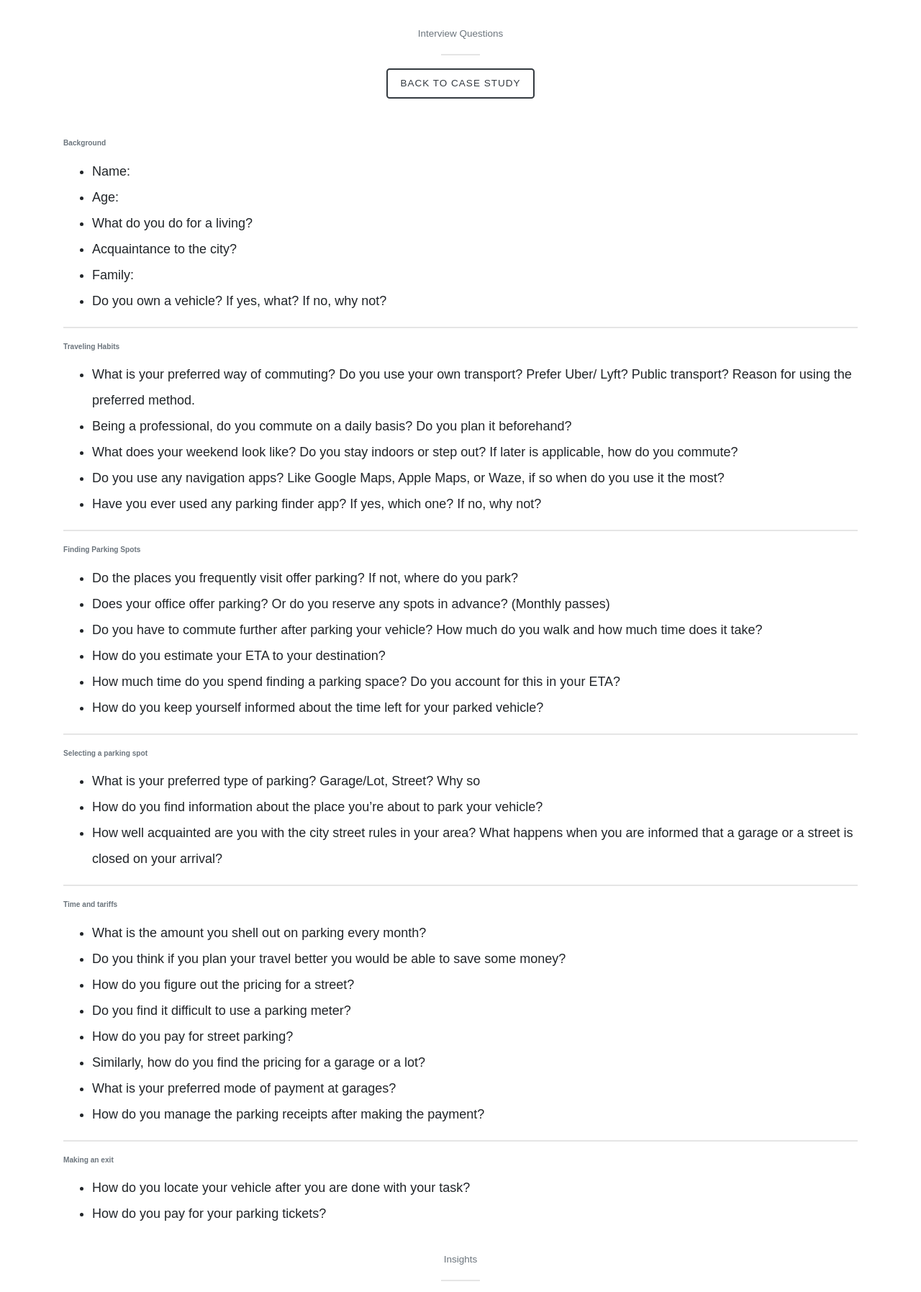
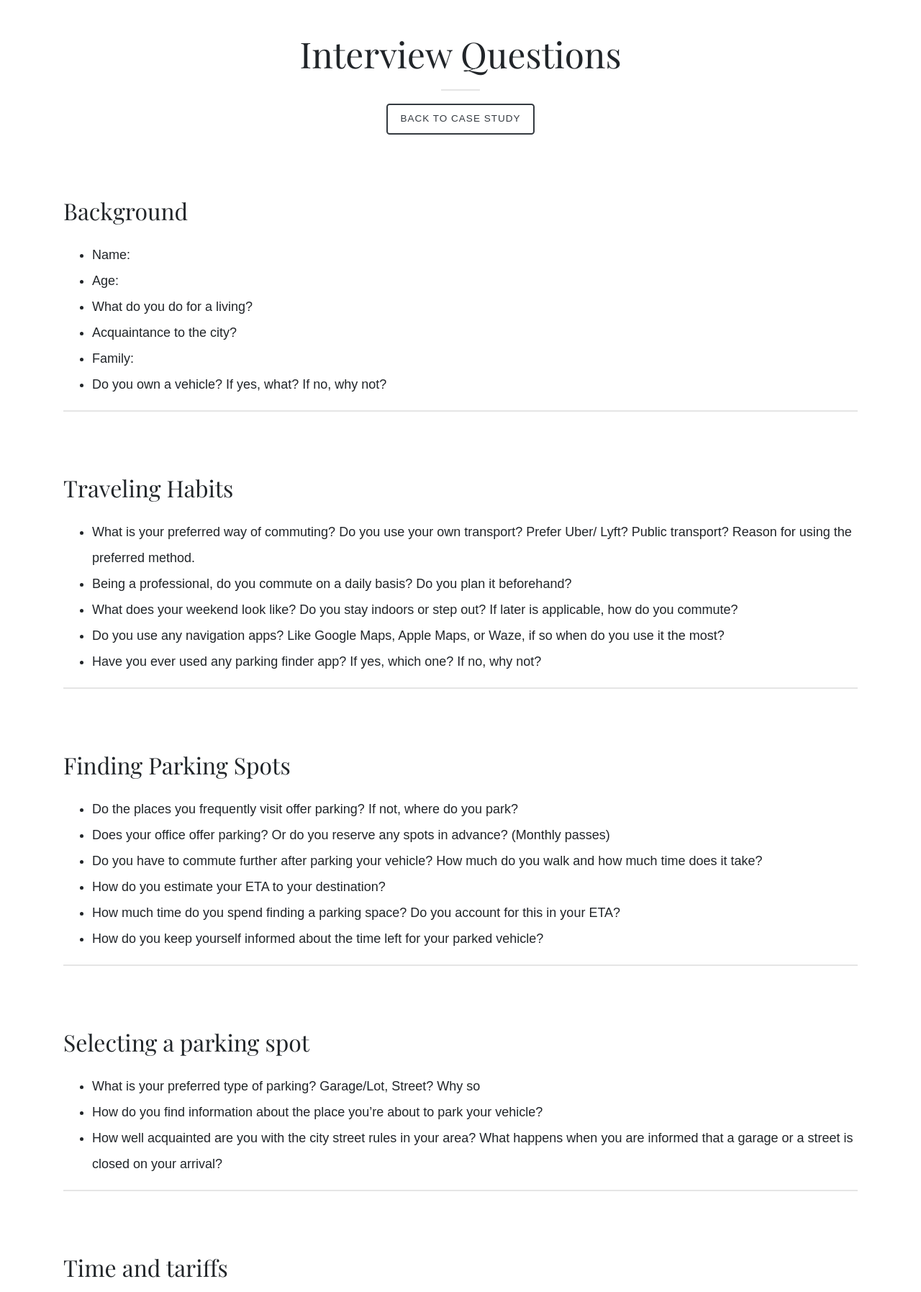
Before and after one commit to aarushimishra/aarushimishra.github.io, a plain HTML site: page interview.html in a window 1280 px wide. Shown: the part 66-1861 px from the top of the page at 72% size. Drawn offline with nearby package versions, Linux system fonts and the light colour scheme.

Commit message:
Update interview.html

```diff
--- a/interview.html
+++ b/interview.html
@@ -57,13 +57,13 @@
         <div class="container">
             <div class="row">
                 <div class="col-lg-12">
-                    <h5 class="text-center">Interview Questions</h5>
+                    <h2 class="display-4 mt-4 text-center">Interview Questions</h2>
                         <hr class="sep">
                             <div class="text-center">
-                                <a class="btn btn-outline-dark btn-sm" href="./smartspot.html">back to case study</a>
+                                <a class="btn btn-outline-dark btn-sm" href="./genius.html">back to case study</a>
                             </div>
 
-                    <h6 class="text-muted mt-5">Background</h6>
+                            <h3 class="mt-6 mb-4">Background</h3>
                         <ul>
                             <li>Name:</li>
                             <li>Age:</li>
@@ -73,7 +73,7 @@
                             <li>Do you own a vehicle? If yes, what? If no, why not?</li>
                         </ul>
                 <hr>
-                    <h6 class="text-muted">Traveling Habits</h6>
+                    <h3 class="mt-6 mb-4">Traveling Habits</h3>
                         <ul>
                             <li>
                                 What is your preferred way of commuting? Do you use your own transport? Prefer Uber/ Lyft? Public transport? Reason for using the preferred method.
@@ -92,7 +92,7 @@
                             </li>
                         </ul>
                 <hr>
-                    <h6 class="text-muted">Finding Parking Spots</h6>
+                    <h3 class="mt-6 mb-4">Finding Parking Spots</h3>
                         <ul>
                             <li>
                                 Do the places you frequently visit offer parking? If not, where do you park?
@@ -114,7 +114,7 @@
                             </li>
                         </ul>
                 <hr>
-                    <h6 class="text-muted">Selecting a parking spot</h6>
+                    <h3 class="mt-6 mb-4">Selecting a parking spot</h3>
                         <ul>
                             <li>
                                 What is your preferred type of parking? Garage/Lot, Street? Why so
@@ -127,7 +127,7 @@
                             </li>
                         </ul>
                 <hr>
-                    <h6 class="text-muted">Time and tariffs</h6>
+                    <h3 class="mt-6 mb-4">Time and tariffs</h3>
                         <ul>
                             <li>
                                 What is the amount you shell out on parking every month?
@@ -155,7 +155,7 @@
                             </li>
                         </ul>
             <hr>
-                    <h6 class="text-muted">Making an exit</h6>
+                    <h3 class="mt-6 mb-4">Making an exit</h3>
                         <ul>
                             <li>
                                 How do you locate your vehicle after you are done with your task?
@@ -164,7 +164,7 @@
                                 How do you pay for your parking tickets?
                             </li>
                         </ul>
-                    <h5 class="text-center">Insights</h5>
+                        <h2 class="display-4 mt-4 text-center">Insights</h2>
                     <hr class="sep">
                         <ul>
                             <li>
@@ -208,7 +208,7 @@
                             </li>
                         </ul>
                         <div class="text-center py-4">
-                            <a class="btn btn-outline-dark btn-sm" href="./smartspot.html">back to case study</a>
+                            <a class="btn btn-outline-dark btn-sm" href="./genius.html">back to case study</a>
                         </div>
                 </div>
             </div>
```
